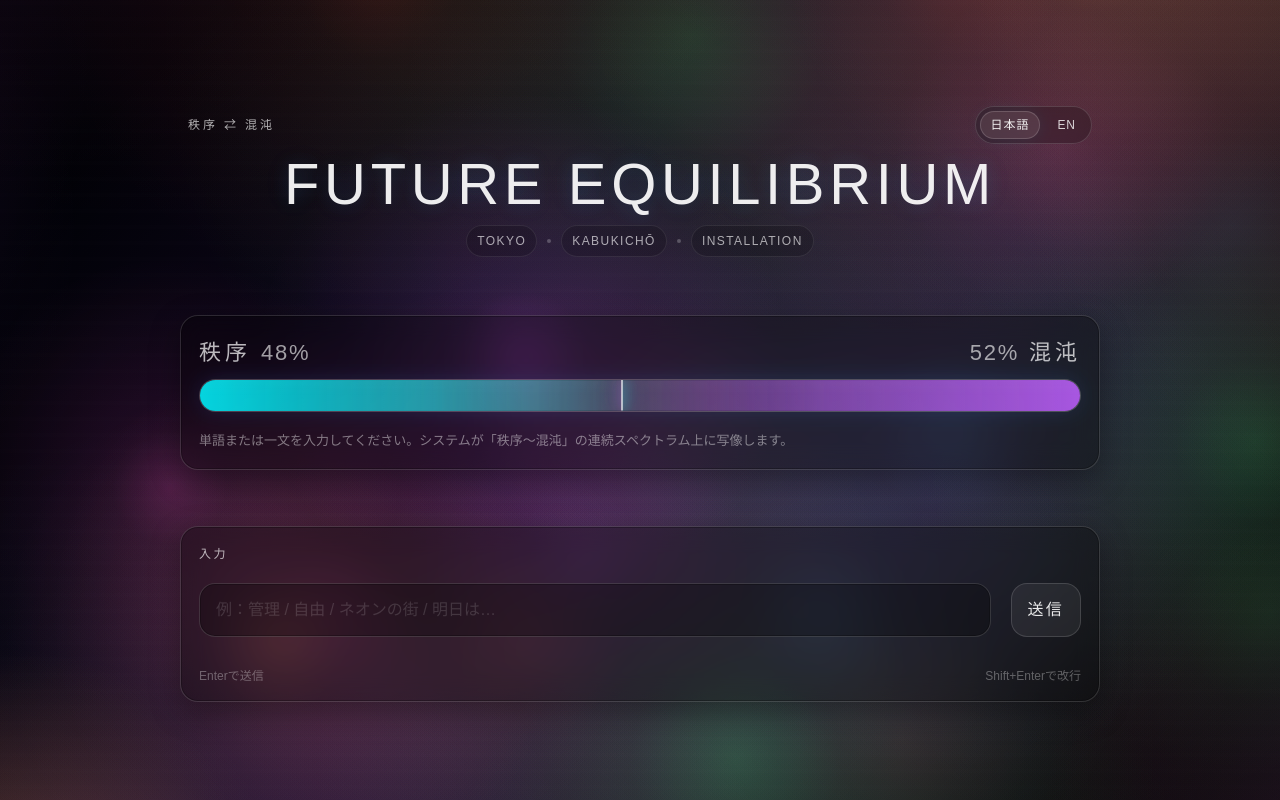
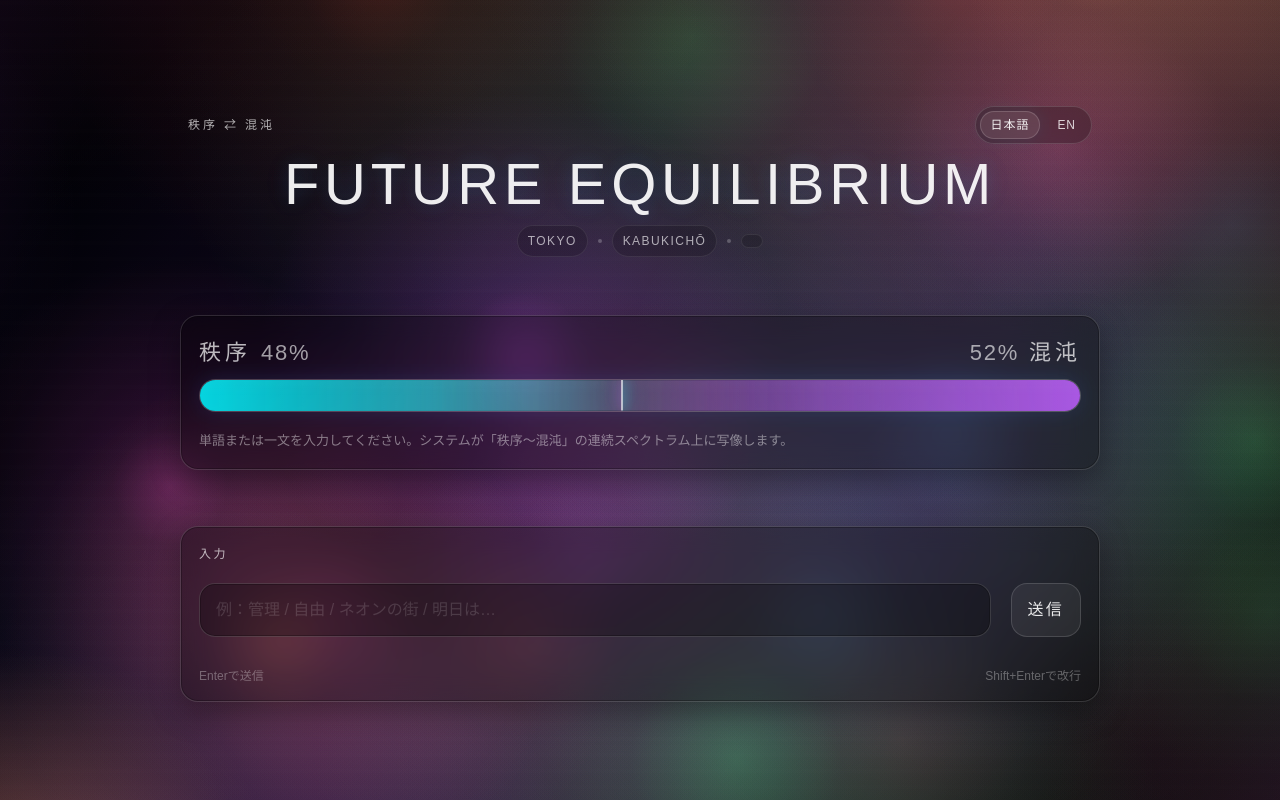
Before and after one commit to cozlind/FutureEquilibrium, a Next.js app: page / in a window 1280 px wide. Built offline with nearby package versions, Linux system fonts and the light colour scheme.

Commit message:
Update background

```diff
--- a/components/ClientApp.tsx
+++ b/components/ClientApp.tsx
@@ -16,7 +16,7 @@ export default function ClientApp() {
   return (
     <>
       {/* 你现在的参数很激进，OK就保持；若 UI 被压过再调小 */}
-      <BackgroundA blobCount={38} intensity={1.5} speed={8.0} />
+      <BackgroundA blobCount={38} intensity={1.9} speed={8.0} />
 
       <HeroUI
         defaultLang="ja"
--- a/components/HeroUI.tsx
+++ b/components/HeroUI.tsx
@@ -23,7 +23,7 @@ const copy = {
   },
   ja: {
     subtitle: "秩序 ⇄ 混沌",
-    meta: ["TOKYO", "KABUKICHŌ", "INSTALLATION"],
+    meta: ["TOKYO", "KABUKICHŌ"],
     meterHint:
       "単語または一文を入力してください。システムが「秩序〜混沌」の連続スペクトラム上に写像します。",
     inputLabel: "入力",
```
